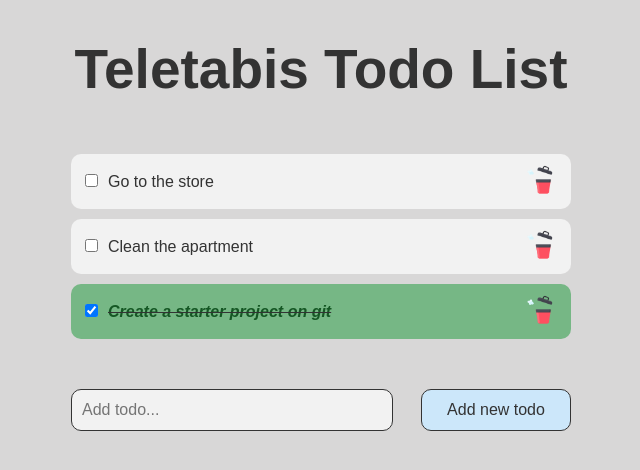
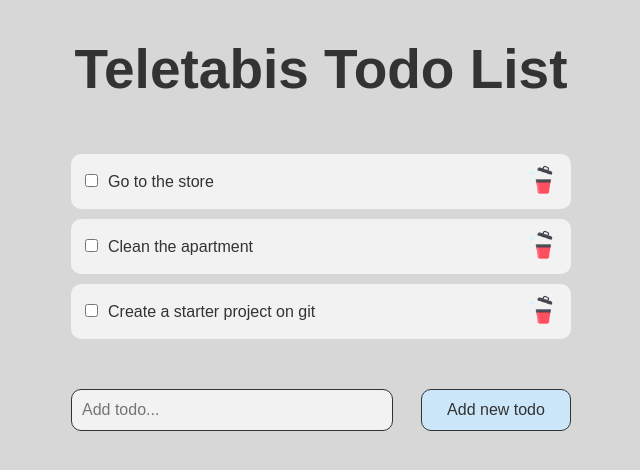
Before and after one commit to djokatore13/todo-list-redux, a React (Create React App) app: page / in a window 1280 px wide. Shown: the top 470 px of the page, without its empty margins (319-959 px from the left). Built offline with nearby package versions, Linux system fonts and the light colour scheme.

Commit message:
Added new actions. CSS style.

```diff
--- a/src/components/TodoComponent.js
+++ b/src/components/TodoComponent.js
@@ -10,10 +10,11 @@ export default function TodoForm() {
   const [value, setValue] = useState('');
   const dispatch = useDispatch()
 
-  const onSubmit = (event) => {
-		event.preventDefault();
+  const onSubmit = (e) => {
+		e.preventDefault();
 		console.log('user entered: ', value);
     dispatch(addedTodo({ title: value }))
+    setValue(''); // clear input filed after submit
 	};
 
   return (
@@ -27,7 +28,7 @@ export default function TodoForm() {
             className="todo__form-input"
             placeholder="Add todo..."
             value={value}
-            onChange={(event) => setValue(event.target.value)}
+            onChange={(e) => setValue(e.target.value)}
           />
           <button type="submit" className="todo__form-add-btn">
             Add new todo
--- a/src/components/TodoItem.js
+++ b/src/components/TodoItem.js
@@ -1,7 +1,24 @@
 import React from "react"
+import { useDispatch } from "react-redux"
+
+import { toggledCompletedTodo, deletedTodo } from "../store/todos";
 import deleteImg from "../assets/images/delete.png"
 
+
 export default function TodoItem({ id, title, completed }) {
+
+  const dispatch = useDispatch();
+
+  // Toggle between completed and uncompleted todo
+  const handleToggledCompletedTodos = () => {
+    dispatch(toggledCompletedTodo({ id, completed: !completed }))
+  }
+
+  // Handle deleted todo
+  const handleDeletedCompletedTodos = () => {
+    dispatch(deletedTodo({ id }))
+  }
+
   return (
     <li className={`todo-list__item ${completed && 'todo-list__item--success'}`}>
 			<div className="todo-list__item-wrapper">
@@ -10,10 +27,14 @@ export default function TodoItem({ id, title, completed }) {
             type="checkbox"
             className="todo-list__item-checkbox"
             checked={completed}
+            onChange={handleToggledCompletedTodos}
           />
 					{title}
 				</span>
-				<button className="todo-list__item-btn">
+				<button
+          className="todo-list__item-btn"
+          onClick={handleDeletedCompletedTodos}
+        >
           <img src={deleteImg} alt="Delete" />
         </button>
 			</div>
--- a/src/components/TodoList.js
+++ b/src/components/TodoList.js
@@ -1,14 +1,17 @@
 import React from "react"
 import TodoItem from "./TodoItem"
-import todosData from "../todosStaticData/data"
+import { useSelector } from "react-redux"
+
 import './TodoList.scss'
 
 export default function TodoList() {
 
+  const todos = useSelector((state) => state.todos)
+
   return (
     <ul className="todo-list">
       {
-        todosData.map((todo, index) => <TodoItem key={index} id={todo.id} title={todo.title} completed={todo.completed} />)
+        todos.map((todo, index) => <TodoItem key={index} id={todo.id} title={todo.title} completed={todo.completed} />)
       }
     </ul>
   )
--- a/src/components/TodoList.scss
+++ b/src/components/TodoList.scss
@@ -10,6 +10,7 @@
     padding: 10px;
     margin-bottom: 10px;
     border-radius: 10px;
+    transition: all .4s;
 
     &:last-child {
       margin-bottom: 0;
@@ -17,6 +18,8 @@
     &--success {
       background-color: #76b785;
       color: #155724;
+      transition: all .4s;
+
 
       .todo-list__item-text {
         font-style: italic;
--- a/src/store/store.js
+++ b/src/store/store.js
@@ -3,7 +3,6 @@ import todoReducer from "./todos"
 
 export default configureStore({
   reducer: {
-    // todo
     todos: todoReducer
   }
 })
--- a/src/store/todos.js
+++ b/src/store/todos.js
@@ -13,9 +13,16 @@ const slice = createSlice({
         completed: false
       }
       state.push(newTodo)
+    },
+    toggledCompletedTodo: (state, action) => {
+      const index = state.findIndex((todo) => todo.id === action.payload.id)
+      state[index].completed = action.payload.completed
+    },
+    deletedTodo: (state, action) => {
+      return state.filter(todo => todo.id !== action.payload.id)
     }
   }
 })
 
-export const { addedTodo } = slice.actions
+export const { addedTodo, toggledCompletedTodo, deletedTodo } = slice.actions
 export default slice.reducer;
--- a/src/todosStaticData/data.js
+++ b/src/todosStaticData/data.js
@@ -1,7 +1,7 @@
 const todosData = [
   { id: 1, title: 'Go to the store', completed: false},
   { id: 2, title: 'Clean the apartment', completed: false},
-  { id: 3, title: 'Create a starter project on git', completed: true}
+  { id: 3, title: 'Create a starter project on git', completed: false},
 ]
 
 export default todosData
```
